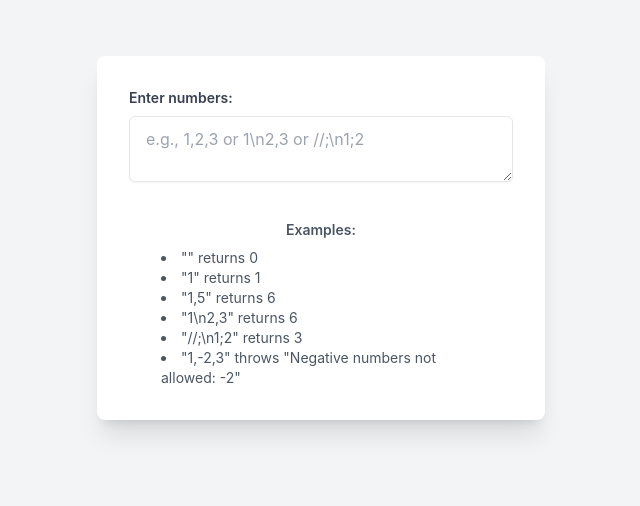
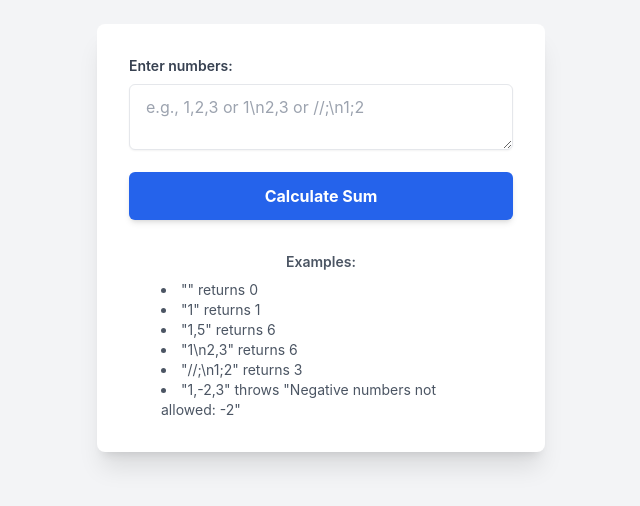
Before and after one commit to webdev-vicky/string-calculator, a React (Create React App) app: page / in a window 1280 px wide. Shown: the part 162-668 px from the top of the page, without its empty margins (319-959 px from the left). Built offline with nearby package versions, Linux system fonts and the light colour scheme.

Commit message:
feat: Added calculate sum button

```diff
--- a/src/App.tsx
+++ b/src/App.tsx
@@ -7,6 +7,10 @@ function App() {
     const [result, setResult] = useState(null);
     const [error, setError] = useState('');
 
+    const handleCalculate = () => {
+
+    }
+
 
     return (
         // Tailwind CSS classes for responsive layout and styling
@@ -15,6 +19,12 @@ function App() {
         <div className="mb-4">
          <InputBox value={numbersInput} onChange={setNumbersInput}/>
         </div>
+            <button
+                onClick={handleCalculate}
+                className="w-full bg-blue-600 hover:bg-blue-700 text-white font-bold py-3 px-4 rounded-md focus:outline-none focus:ring-2 focus:ring-blue-500 focus:ring-opacity-75 transition duration-200 ease-in-out transform hover:scale-105 shadow-md"
+            >
+                Calculate Sum
+            </button>
             {result !== null && (
                 <div className="mt-6 p-4 bg-green-100 text-green-800 rounded-md shadow-inner text-center font-semibold text-lg">
                     Result: <span className="text-green-900">{result}</span>
```
